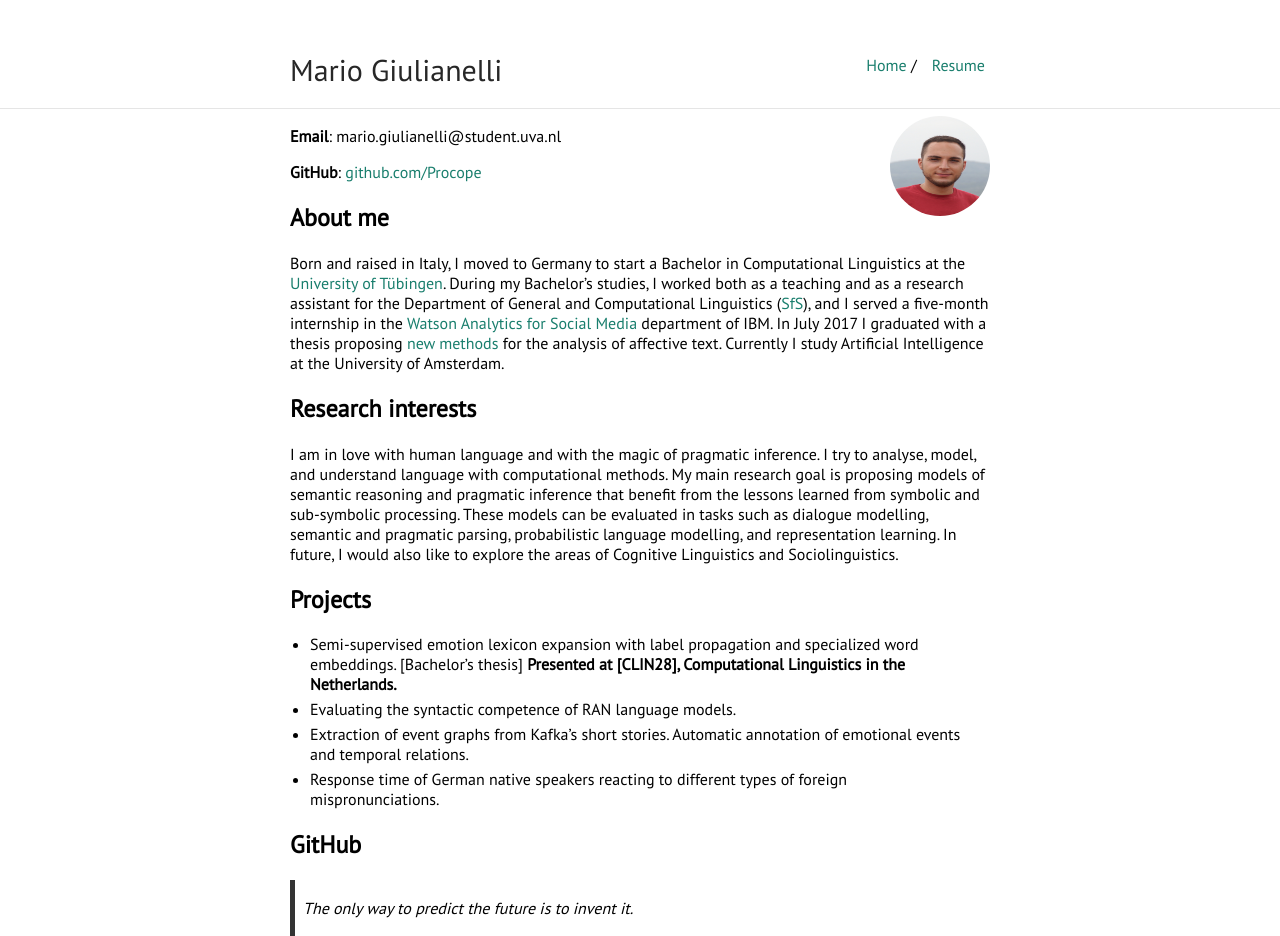
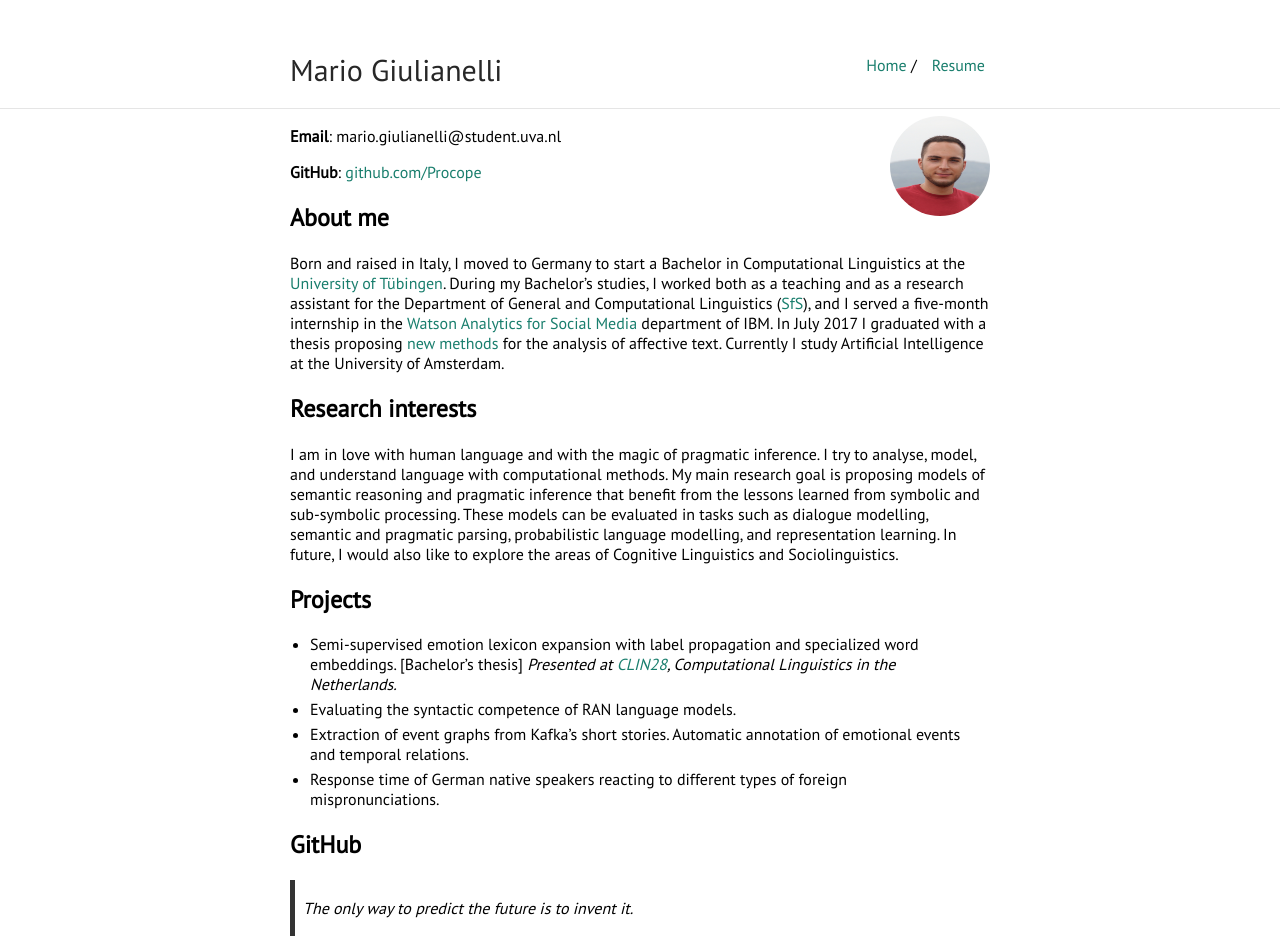
Before and after one commit to glnmario/glnmario.github.io, a Jekyll site: the page built from index.md, in a window 1280 px wide. Built offline with Jekyll 4.4.1, drawn with Linux system fonts in a browser that asks for light colours; part of the change alters nothing that is shown.

```diff
--- a/index.md
+++ b/index.md
@@ -20,7 +20,7 @@ These models can be evaluated in tasks such as dialogue modelling, semantic and
 
 ## Projects
 - Semi-supervised emotion lexicon expansion with label propagation and specialized word embeddings. [Bachelor's thesis]
-__Presented at [CLIN28], Computational Linguistics in the Netherlands.__
+_Presented at [CLIN28](http://clin28.cls.ru.nl/#abstract-49), Computational Linguistics in the Netherlands._
 - Evaluating the syntactic competence of RAN language models.
 - Extraction of event graphs from Kafka’s short stories. Automatic annotation of emotional events and temporal relations.
 - Response time of German native speakers reacting to different types of foreign mispronunciations.
```
